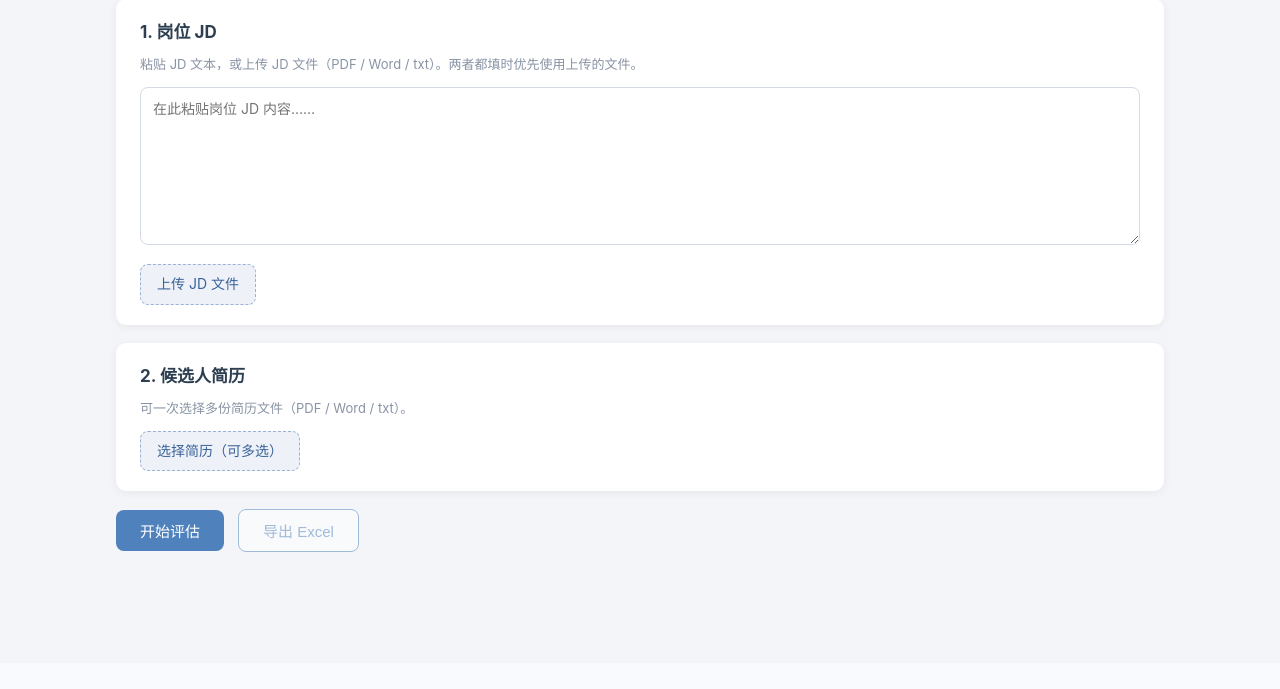
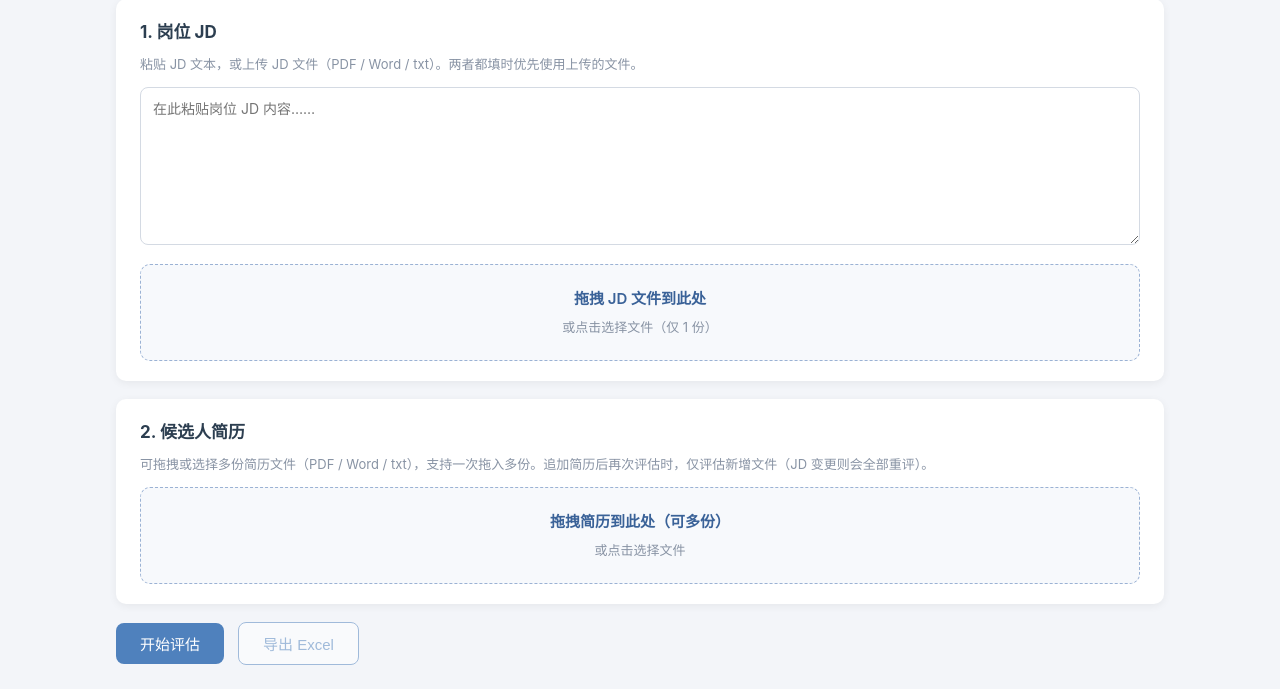
Before and after one commit to huaye0517/Resume-Evaluation, a Flask app: page / in a window 1280 px wide. Shown: the part 137-826 px from the top of the page. Before the commit the page ends 689 px from the top, so only its background shows below. Run offline with Flask 3, Linux system fonts and the light colour scheme.

Commit message:
支持可拖拽

```diff
--- a/static/style.css
+++ b/static/style.css
@@ -70,39 +70,67 @@ textarea:focus {
   border-color: #4f81bd;
 }
 
-/* 文件选择 */
-.file-row {
-  display: flex;
-  align-items: center;
-  gap: 12px;
+/* 拖拽上传区 */
+.dropzone {
+  position: relative;
   margin-top: 12px;
-  flex-wrap: wrap;
+  border: 1.5px dashed #9bb2d4;
+  border-radius: 10px;
+  background: #f7f9fc;
+  color: #3a6298;
+  cursor: pointer;
+  transition: background 0.2s, border-color 0.2s, box-shadow 0.2s;
 }
 
-.file-label {
-  display: inline-block;
+.dropzone:hover {
   background: #eef2f8;
-  border: 1px dashed #9bb2d4;
-  color: #3a6298;
-  padding: 8px 16px;
-  border-radius: 8px;
-  cursor: pointer;
-  font-size: 14px;
-  transition: background 0.2s;
+  border-color: #4f81bd;
 }
 
-.file-label:hover {
+.dropzone.dragover {
   background: #e1e9f5;
+  border-color: #3a6298;
+  box-shadow: inset 0 0 0 1px #3a6298;
 }
 
-.file-label input[type="file"] {
+.dropzone:focus {
+  outline: none;
+  border-color: #4f81bd;
+  box-shadow: 0 0 0 3px rgba(79, 129, 189, 0.2);
+}
+
+.dropzone input[type="file"] {
   display: none;
 }
 
+.dropzone-inner {
+  padding: 22px 16px;
+  text-align: center;
+  pointer-events: none;
+}
+
+.dropzone-title {
+  margin: 0;
+  font-size: 15px;
+  font-weight: 600;
+  color: #3a6298;
+}
+
+.dropzone-sub {
+  margin: 6px 0 0;
+  font-size: 13px;
+  color: #8893a4;
+}
+
 .file-name {
+  margin: 10px 0 0;
   font-size: 13px;
   color: #5a6675;
   word-break: break-all;
+}
+
+.file-name:empty {
+  display: none;
 }
 
 /* 操作区 */
--- a/templates/index.html
+++ b/templates/index.html
@@ -18,24 +18,26 @@
       <h2>1. 岗位 JD</h2>
       <p class="hint">粘贴 JD 文本，或上传 JD 文件（PDF / Word / txt）。两者都填时优先使用上传的文件。</p>
       <textarea id="jdText" rows="8" placeholder="在此粘贴岗位 JD 内容……"></textarea>
-      <div class="file-row">
-        <label class="file-label">
-          上传 JD 文件
-          <input type="file" id="jdFile" accept=".pdf,.docx,.txt" />
-        </label>
-        <span id="jdFileName" class="file-name"></span>
+      <div class="dropzone" id="jdDropzone" tabindex="0" role="button" aria-label="上传岗位 JD 文件">
+        <input type="file" id="jdFile" accept=".pdf,.docx,.txt" />
+        <div class="dropzone-inner">
+          <p class="dropzone-title">拖拽 JD 文件到此处</p>
+          <p class="dropzone-sub">或点击选择文件（仅 1 份）</p>
+          <p id="jdFileName" class="file-name"></p>
+        </div>
       </div>
     </section>
 
     <section class="card">
       <h2>2. 候选人简历</h2>
-      <p class="hint">可一次选择多份简历文件（PDF / Word / txt）。</p>
-      <div class="file-row">
-        <label class="file-label">
-          选择简历（可多选）
-          <input type="file" id="resumeFiles" accept=".pdf,.docx,.txt" multiple />
-        </label>
-        <span id="resumeFileNames" class="file-name"></span>
+      <p class="hint">可拖拽或选择多份简历文件（PDF / Word / txt），支持一次拖入多份。追加简历后再次评估时，仅评估新增文件（JD 变更则会全部重评）。</p>
+      <div class="dropzone" id="resumeDropzone" tabindex="0" role="button" aria-label="上传候选人简历">
+        <input type="file" id="resumeFiles" accept=".pdf,.docx,.txt" multiple />
+        <div class="dropzone-inner">
+          <p class="dropzone-title">拖拽简历到此处（可多份）</p>
+          <p class="dropzone-sub">或点击选择文件</p>
+          <p id="resumeFileNames" class="file-name"></p>
+        </div>
       </div>
     </section>
 
@@ -67,6 +69,8 @@
   <script>
     // 当前评估结果，供导出使用
     let currentResults = [];
+    // 上次评估时使用的 JD 标识；JD 变更后需整批重评
+    let lastEvaluatedJdKey = "";
 
     const jdFileInput = document.getElementById("jdFile");
     const resumeFilesInput = document.getElementById("resumeFiles");
@@ -76,16 +80,105 @@
     const resultSection = document.getElementById("resultSection");
     const resultTbody = document.querySelector("#resultTable tbody");
 
-    // 显示已选文件名
-    jdFileInput.addEventListener("change", () => {
+    // 生成当前 JD 的标识（与后端优先使用上传文件的逻辑一致）
+    function getJdKey() {
+      if (jdFileInput.files.length) {
+        const f = jdFileInput.files[0];
+        return `file:${f.name}:${f.size}:${f.lastModified}`;
+      }
+      return `text:${document.getElementById("jdText").value.trim()}`;
+    }
+
+    // 按匹配度从高到低排序
+    function sortResultsByScore(results) {
+      return results.slice().sort((a, b) => (b.score || 0) - (a.score || 0));
+    }
+
+    const ALLOWED_EXT = [".pdf", ".docx", ".txt"];
+
+    // 判断是否为支持的文件类型
+    function isAllowedFile(file) {
+      const name = (file && file.name ? file.name : "").toLowerCase();
+      return ALLOWED_EXT.some(ext => name.endsWith(ext));
+    }
+
+    // 用 DataTransfer 写入 input.files（支持拖拽赋值 / 追加）
+    function setInputFiles(input, files) {
+      const dt = new DataTransfer();
+      files.forEach(f => dt.items.add(f));
+      input.files = dt.files;
+      input.dispatchEvent(new Event("change"));
+    }
+
+    // 更新 JD / 简历已选文件名展示
+    function updateJdFileName() {
       document.getElementById("jdFileName").textContent =
-        jdFileInput.files.length ? jdFileInput.files[0].name : "";
-    });
-    resumeFilesInput.addEventListener("change", () => {
+        jdFileInput.files.length ? `已选：${jdFileInput.files[0].name}` : "";
+    }
+    function updateResumeFileNames() {
       const names = Array.from(resumeFilesInput.files).map(f => f.name);
       document.getElementById("resumeFileNames").textContent =
         names.length ? `已选 ${names.length} 份：` + names.join("，") : "";
-    });
+    }
+
+    jdFileInput.addEventListener("change", updateJdFileName);
+    resumeFilesInput.addEventListener("change", updateResumeFileNames);
+
+    // 绑定拖拽上传区：JD 单文件，简历可多选且可追加
+    function bindDropzone(zone, input, { multiple }) {
+      zone.addEventListener("click", (e) => {
+        // 避免重复触发：点击到隐藏 input 自身时不处理
+        if (e.target === input) return;
+        input.click();
+      });
+
+      zone.addEventListener("keydown", (e) => {
+        if (e.key === "Enter" || e.key === " ") {
+          e.preventDefault();
+          input.click();
+        }
+      });
+
+      ["dragenter", "dragover"].forEach(type => {
+        zone.addEventListener(type, (e) => {
+          e.preventDefault();
+          e.stopPropagation();
+          zone.classList.add("dragover");
+        });
+      });
+
+      ["dragleave", "drop"].forEach(type => {
+        zone.addEventListener(type, (e) => {
+          e.preventDefault();
+          e.stopPropagation();
+          // dragleave 可能触发在子元素上，仅在真正离开区域时取消高亮
+          if (type === "dragleave" && zone.contains(e.relatedTarget)) return;
+          zone.classList.remove("dragover");
+        });
+      });
+
+      zone.addEventListener("drop", (e) => {
+        const dropped = Array.from(e.dataTransfer.files || []).filter(isAllowedFile);
+        if (!dropped.length) {
+          alert("仅支持 PDF / Word / txt 文件。");
+          return;
+        }
+
+        if (!multiple) {
+          setInputFiles(input, [dropped[0]]);
+          return;
+        }
+
+        // 多文件：与已选合并，按文件名去重
+        const merged = new Map();
+        Array.from(input.files).forEach(f => merged.set(f.name, f));
+        dropped.forEach(f => merged.set(f.name, f));
+        setInputFiles(input, Array.from(merged.values()));
+      });
+    }
+
+    bindDropzone(document.getElementById("jdDropzone"), jdFileInput, { multiple: false });
+    bindDropzone(document.getElementById("resumeDropzone"), resumeFilesInput, { multiple: true });
 
     // 不同结论对应的样式类
     function verdictClass(verdict) {
@@ -157,7 +250,7 @@
       resultSection.classList.remove("hidden");
     }
 
-    // 开始评估
+    // 开始评估（增量：仅评估尚未评估过的简历；JD 变更则整批重评）
     evaluateBtn.addEventListener("click", async () => {
       const jdText = document.getElementById("jdText").value.trim();
       const hasJdFile = jdFileInput.files.length > 0;
@@ -170,14 +263,33 @@
         return;
       }
 
+      const allFiles = Array.from(resumeFilesInput.files);
+      const jdKey = getJdKey();
+      const jdChanged = Boolean(lastEvaluatedJdKey) && jdKey !== lastEvaluatedJdKey;
+      // JD 变更或尚无结果时整批评估；否则只评估新增文件
+      const evaluatedNames = new Set(
+        jdChanged ? [] : currentResults.map(r => r.filename)
+      );
+      const filesToEvaluate = allFiles.filter(f => !evaluatedNames.has(f.name));
+
+      if (!filesToEvaluate.length) {
+        alert("没有新增简历需要评估。若已修改 JD，修改后再次评估将整批重评。");
+        return;
+      }
+
       const formData = new FormData();
       formData.append("jd_text", jdText);
       if (hasJdFile) formData.append("jd_file", jdFileInput.files[0]);
-      Array.from(resumeFilesInput.files).forEach(f => formData.append("resume_files", f));
+      filesToEvaluate.forEach(f => formData.append("resume_files", f));
 
+      const isIncremental = !jdChanged && currentResults.length > 0;
       evaluateBtn.disabled = true;
       exportBtn.disabled = true;
-      statusEl.textContent = "正在评估，请稍候……（简历较多时耗时较长）";
+      statusEl.textContent = isIncremental
+        ? `正在增量评估 ${filesToEvaluate.length} 份新增简历……`
+        : (jdChanged
+          ? `JD 已变更，正在重新评估全部 ${filesToEvaluate.length} 份……`
+          : "正在评估，请稍候……（简历较多时耗时较长）");
 
       try {
         const resp = await fetch("/evaluate", { method: "POST", body: formData });
@@ -187,9 +299,25 @@
           alert(data.message || "评估失败。");
           return;
         }
-        currentResults = data.results;
+
+        if (isIncremental) {
+          // 保留旧结果，合并新增，并去掉已不在选择列表中的简历
+          const selectedNames = new Set(allFiles.map(f => f.name));
+          const kept = currentResults.filter(r => selectedNames.has(r.filename));
+          const byName = new Map(kept.map(r => [r.filename, r]));
+          (data.results || []).forEach(r => byName.set(r.filename, r));
+          currentResults = sortResultsByScore(Array.from(byName.values()));
+          statusEl.textContent =
+            `增量评估完成：新增 ${data.results.length} 份，累计 ${currentResults.length} 份。`;
+        } else {
+          currentResults = data.results;
+          statusEl.textContent = jdChanged
+            ? `JD 已变更，已重新评估 ${currentResults.length} 份。`
+            : `评估完成，共 ${currentResults.length} 份。`;
+        }
+
+        lastEvaluatedJdKey = jdKey;
         renderResults(currentResults);
-        statusEl.textContent = `评估完成，共 ${currentResults.length} 份。`;
         exportBtn.disabled = false;
       } catch (err) {
         statusEl.textContent = "";
```
